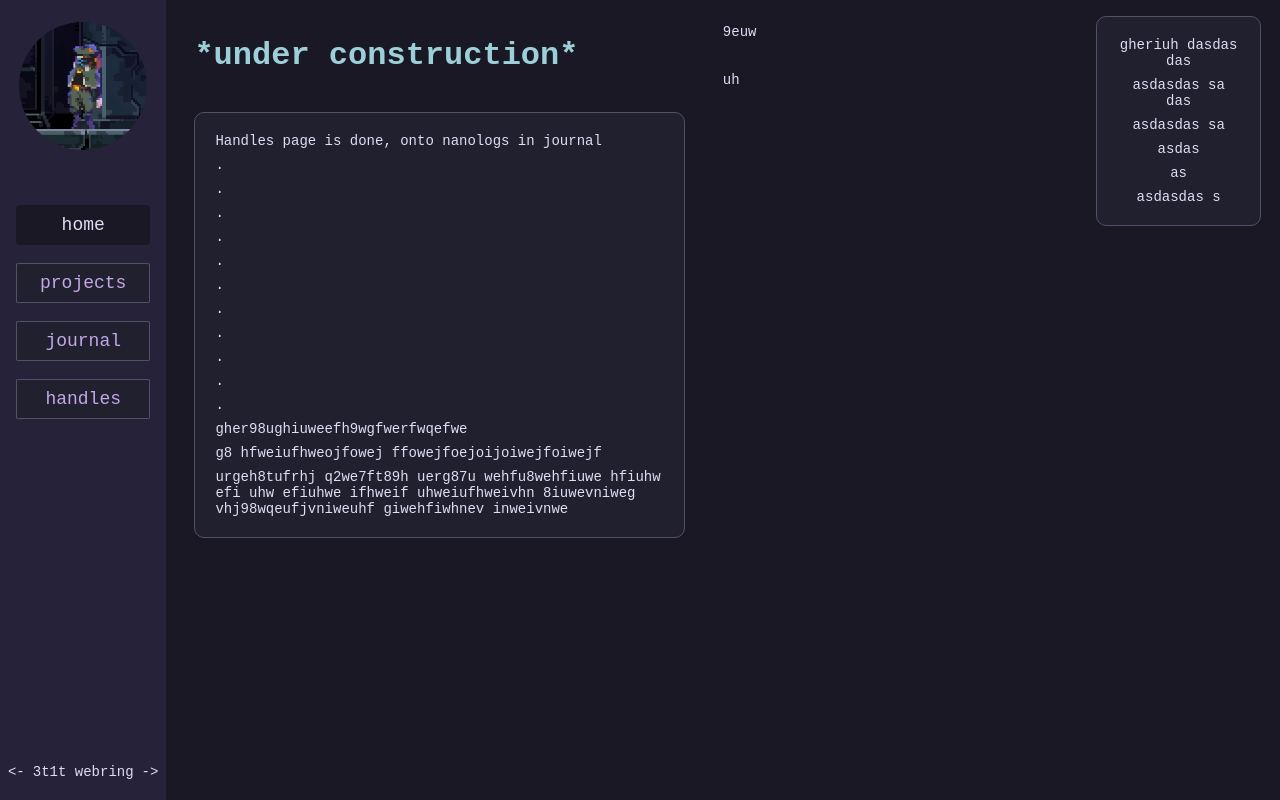
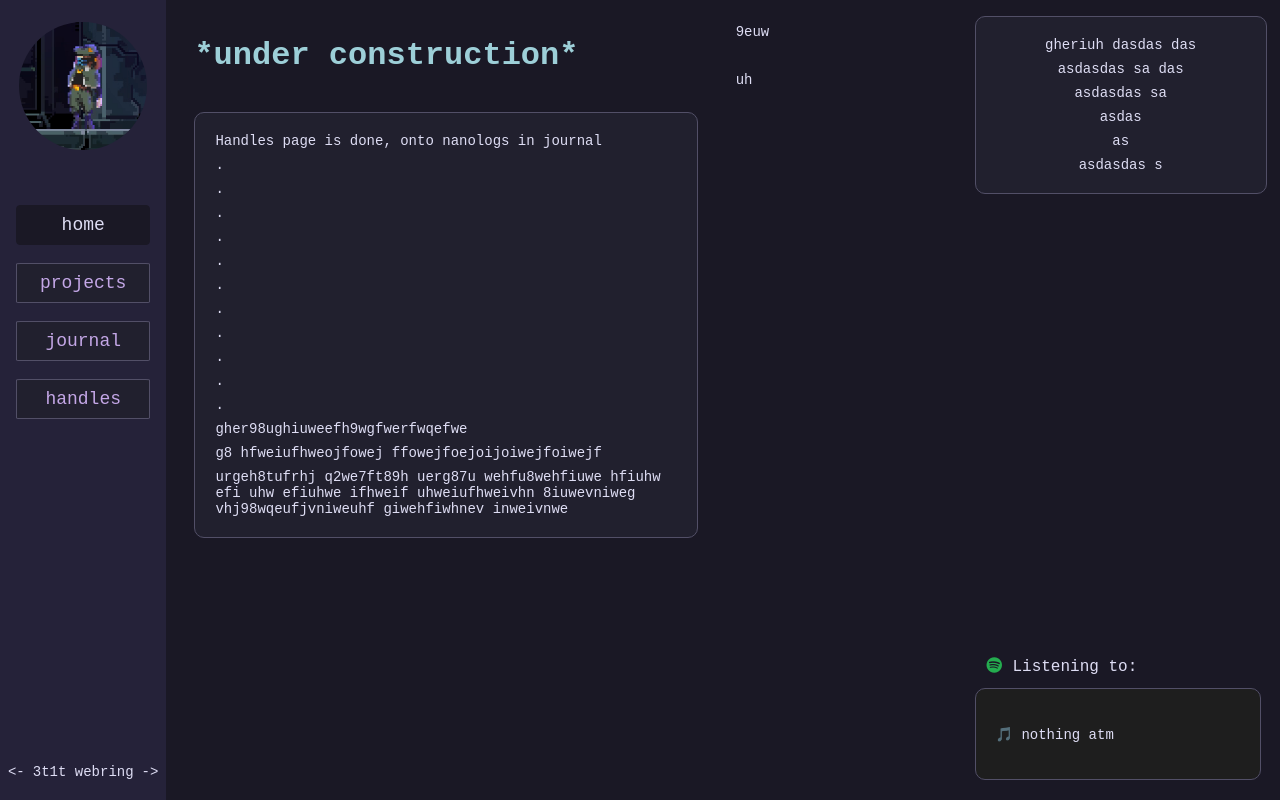
Before and after one commit to friedchaawal/friedchaawal.github.io, a SvelteKit app: page / in a window 1280 px wide. Built offline with nearby package versions, Linux system fonts and the light colour scheme; no server answers; a web font is replaced by a local one.

Commit message:
SPOTIFY "NOW PLAYING" WORKS

```diff
--- a/src/routes/+page.svelte
+++ b/src/routes/+page.svelte
@@ -18,6 +18,7 @@
         background-color: var(--color-base);
         display: flex;
         flex: 1;
+        height: 100%;
     }
     #HomeCenter {
         width: 50%;
@@ -25,18 +26,43 @@
         gap: 2vmin;
     }
     #HomeMiddle {
-        width: 35%;
+        width: 20%;
         padding: 2vmin 3.5vmin 2vmin 3.5vmin;
         gap: 2vmin;
     }
     #HomeSide {
-        width: 15%;
-        padding: 2vmin 3.5vmin 2vmin 3.5vmin;
-        gap: 2vmin;
-        margin-right: 1.5%;
+        width: 30%;
+        padding: 2vmin 1vmin 2vmin 3.5vmin;
+        gap: 0;
+        margin-right: 1%;
     }
     #AboutMe {
+        width: 93%;
         text-align: center;
+    }
+    #NowPlaying {
+        margin-top: auto;
+        margin-bottom: 0.25vh;
+    }
+    #NowPlaying > p {
+        font-size: 2vmin;
+    }
+    #spotify-status {
+        width: 100%;
+        margin-top: 0.25vh;
+        margin-bottom: 0.5vh;
+        min-height: 11.5vmin;
+        max-height: 11.5vmin;
+        align-items: center;
+        display: flex;
+        box-sizing: border-box;
+        overflow: hidden;
+        background: #1e1e1e;
+        color: #fff;
+        padding: 1.5vmin;
+        border: 0.1vmin solid var(--color-high);
+        border-radius: 1.25vmin;
+        outline: var(--color-med);
     }
 </style>
 <div id="Home" class="row">
@@ -60,6 +86,7 @@
             <p>urgeh8tufrhj q2we7ft89h uerg87u wehfu8wehfiuwe hfiuhw efi uhw efiuhwe ifhweif uhweiufhweivhn 8iuwevniweg vhj98wqeufjvniweuhf giwehfiwhnev inweivnwe</p>
         </div>
     </div>
+    <div style="flex:1"></div>
     <div id="HomeMiddle" class="container column">
         <p>9euw</p>
         <p>uh</p>
@@ -73,7 +100,72 @@
             <p>as</p>
             <p>asdasdas s</p>
         </div>
-        <div id="NowListening">
+        <div id="NowPlaying">
+            <p>
+                <i class="fa-brands fa-spotify" style="color:#24AC4F; margin-right:0.1vmin; margin-left:0.5vmin;"></i>
+                <span>Listening to:</span>
+            </p>
         </div>
+        <div id="spotify-status">
+            <p>🎵 nothing atm </p>
+        </div>
+        <script src="https://cdnjs.cloudflare.com/ajax/libs/color-thief/2.3.2/color-thief.umd.js"></script>
+        <script>
+            const ws = new WebSocket("wss://api.lanyard.rest/socket");
+
+            ws.onopen = () => {
+                ws.send(JSON.stringify({
+                op: 2,
+                d: { subscribe_to_id: "533956232113946629" }
+                }));
+            };
+
+            ws.onmessage = (event) => {
+                const { t, d } = JSON.parse(event.data);
+                if (t !== "INIT_STATE" && t !== "PRESENCE_UPDATE") return;
+
+                const spotify = d.spotify;
+                const container = document.getElementById("spotify-status");
+
+                if (spotify) {
+                container.innerHTML = `
+                    <div style="display:flex; align-items:center; gap:1vmin;">
+                        <img id="album-art" src="${spotify.album_art_url}" style="width:8vmin;height:8vmin;border-radius:1.25vmin;">
+                        <div style="min-width:0;">
+                            <p style="margin:0; font-size:1.75vmin; white-space:nowrap; overflow:hidden; text-overflow:ellipsis; max-width:32vmin;" id="song-title"><strong>${spotify.song}</strong></p>
+                            <p style="margin:0; font-size:1.75vmin; color:#aaa; white-space:nowrap; overflow:hidden; text-overflow:ellipsis; max-width:32vmin;" id="song-artist">${spotify.artist}</p>
+                            <p style="margin:0; font-size:1.25vmin; white-space:nowrap; overflow:hidden; text-overflow:ellipsis; max-width:32vmin;" id="song-album">🎧 ${spotify.album}</p>
+                        </div>
+                    </div>
+                `;
+                const img = container.querySelector('#album-art');
+                img.crossOrigin = "Anonymous";
+                img.onload = () => {
+                    const colorThief = new window.ColorThief();
+                    try {
+                        const color = colorThief.getColor(img);
+                        container.style.background = `rgb(${color[0]},${color[1]},${color[2]})`;
+                        function getContrastingColor([r, g, b]) {
+                            const luminance = (0.299*r + 0.587*g + 0.114*b)/255;
+                            return luminance > 0.5 ? "#222" : "#fff";
+                        }
+                        const textColor = getContrastingColor(color);
+                        container.querySelectorAll("#song-title, #song-artist, #song-album").forEach(el => {
+                            el.style.color = textColor;
+                        });
+                    } catch (e) {
+                        container.style.background = "#1e1e1e";
+                        container.querySelectorAll("#song-title, #song-artist, #song-album").forEach(el => {
+                            el.style.color = "#fff";
+                        });
+                    }
+                };
+                } else {
+                container.innerHTML = `<p>🎵 Not listening right now</p>`;
+                container.style.background = "#1e1e1e";
+                container.style.color = "#fff";
+                }
+            };
+        </script>
     </div>
 </div>
```
